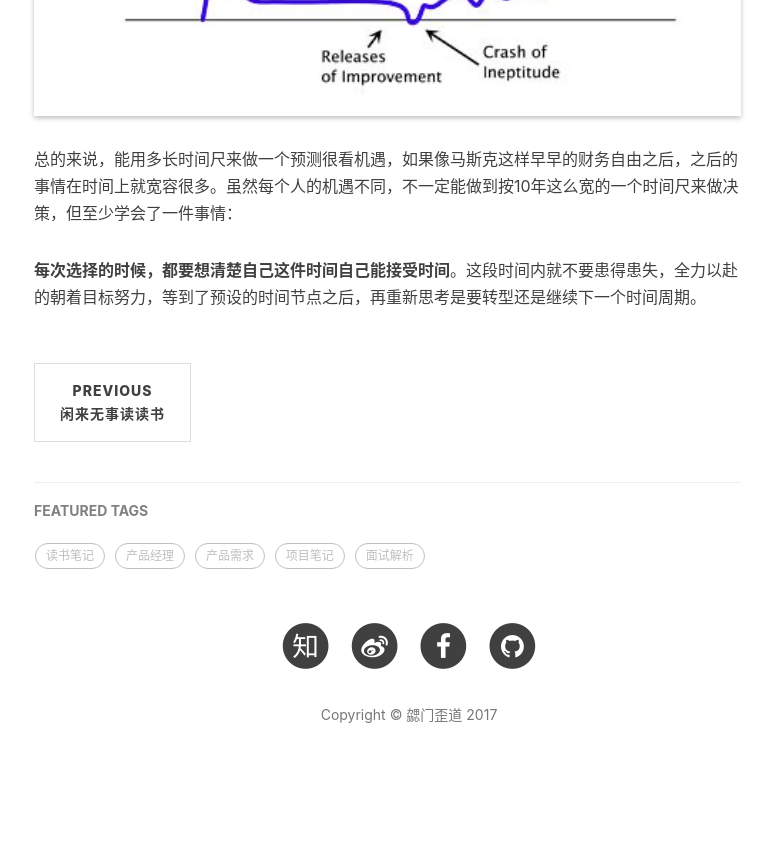
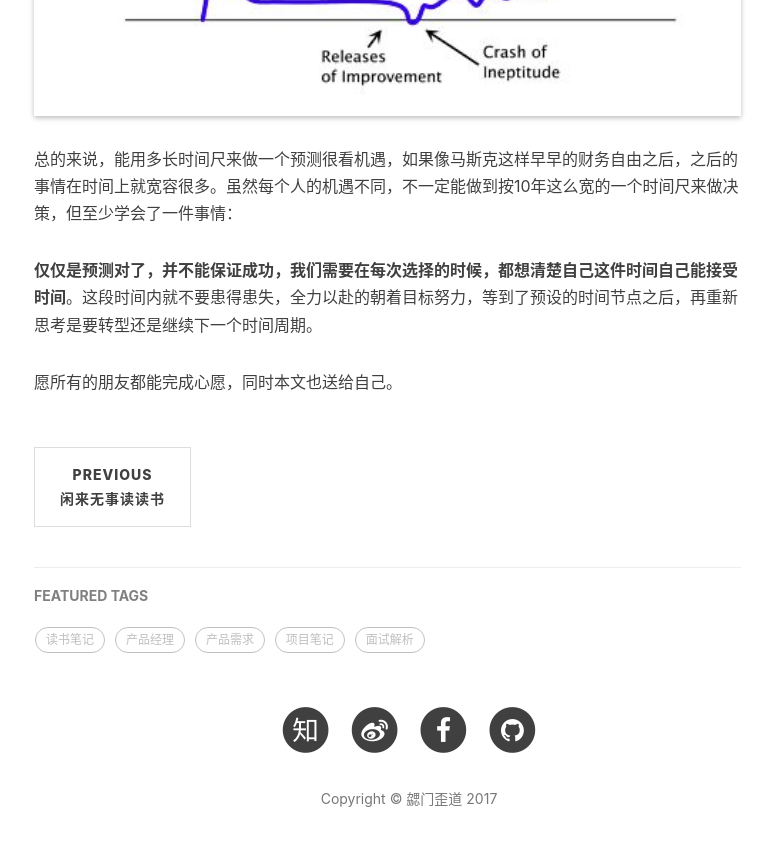
Before and after one commit to shaneliu/shaneliu.github.io, a Jekyll site: the page built from _posts/2017-05-24-about-choice.markdown, in a window 1280 px wide and 900 px high, scrolled down 4250 px. Shown: the top 846 px of the window, without its empty margins (231-1005 px from the left). Built offline with Jekyll 4.4.1, drawn with Linux system fonts in a browser that asks for light colours; nearby versions of some CDN libraries; comment, search, counter and statistics services are not loaded; before the commit the page ends 5069 px from its top, so only the background shows below that.

Commit message:
add about choice

```diff
--- a/_posts/2017-05-24-about-choice.markdown
+++ b/_posts/2017-05-24-about-choice.markdown
@@ -57,4 +57,6 @@ __根据他的构想，解决拥堵总共分四步：__
 
 总的来说，能用多长时间尺来做一个预测很看机遇，如果像马斯克这样早早的财务自由之后，之后的事情在时间上就宽容很多。虽然每个人的机遇不同，不一定能做到按10年这么宽的一个时间尺来做决策，但至少学会了一件事情：
 
-__每次选择的时候，都要想清楚自己这件时间自己能接受时间__。这段时间内就不要患得患失，全力以赴的朝着目标努力，等到了预设的时间节点之后，再重新思考是要转型还是继续下一个时间周期。
+__仅仅是预测对了，并不能保证成功，我们需要在每次选择的时候，都想清楚自己这件时间自己能接受时间__。这段时间内就不要患得患失，全力以赴的朝着目标努力，等到了预设的时间节点之后，再重新思考是要转型还是继续下一个时间周期。
+
+愿所有的朋友都能完成心愿，同时本文也送给自己。
```
